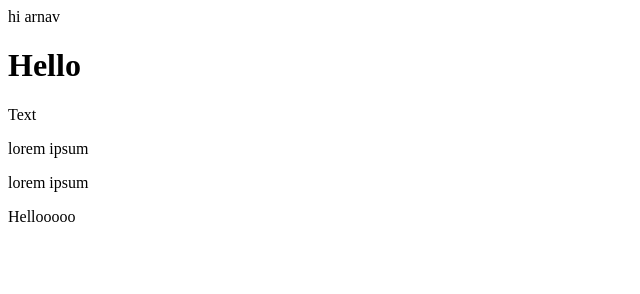
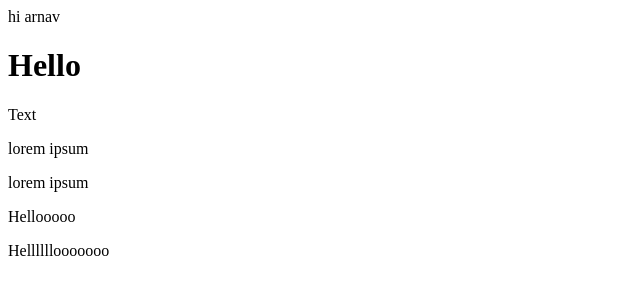
Before and after one commit to GhostRiley2528/lesson1-Activity1, a plain HTML site: page index.html in a window 1280 px wide. Shown: the whole page, without its empty margins (0-640 px from the left). Drawn offline with Linux system fonts and the light colour scheme.

Commit message:
Heloooooo

```diff
--- a/index.html
+++ b/index.html
@@ -14,6 +14,7 @@
 <p>lorem ipsum</p>
 <p>lorem ipsum</p>
 <p>Hellooooo</p>
+<p>Hellllllooooooo</p>
         <script src="" async defer></script>
     </body>
 </html>
```
